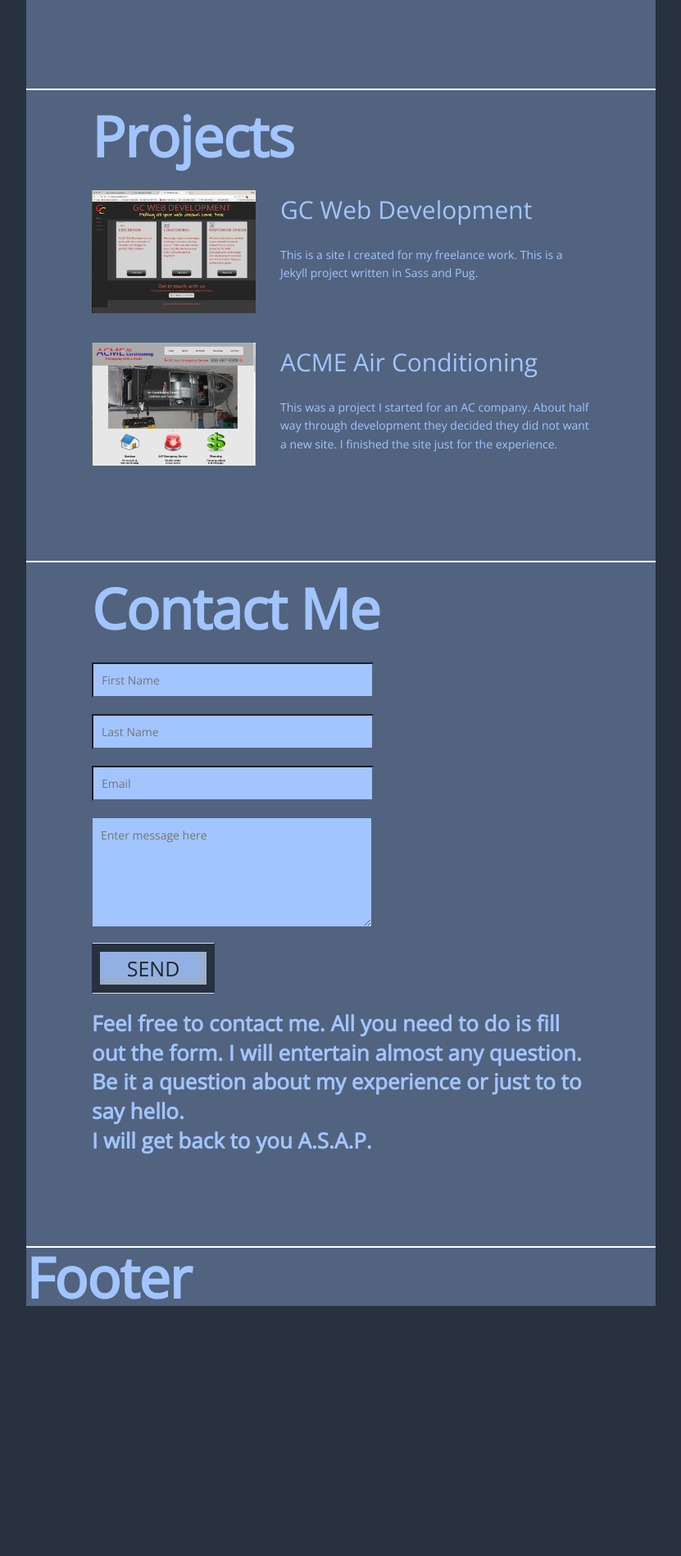
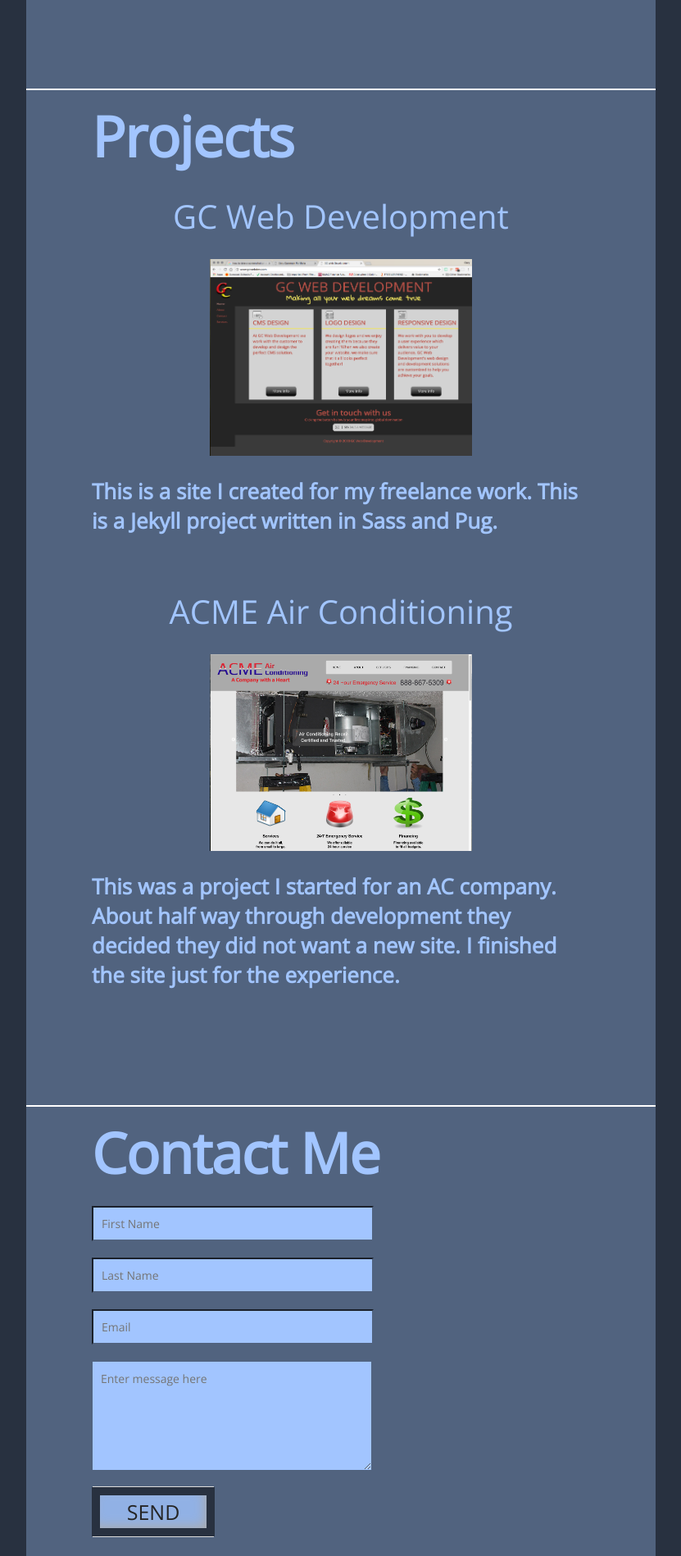
Before and after one commit to wingsfan70/portfolio, a Jekyll site: the page built from index.html, in a window 1280 px wide. Shown: the part 1055-2953 px from the top of the page at 82% size, without its empty margins (224-1055 px from the left). Built offline with Jekyll 4.4.1, drawn with Linux system fonts in a browser that asks for light colours; nearby versions of some CDN libraries; before the commit the page ends 2678 px from its top, so only the background shows below that.

Commit message:
Made minor adjustments to project section

```diff
--- a/_includes/project.html
+++ b/_includes/project.html
@@ -1,3 +1,3 @@
-<section class="project"><h1>Projects</h1><div class="example"><a href="http://www.gcwebdev.com"><img class="example-img" src="/assets/img/gcwebdev.png"/></a><div class="example-desc"><a class="example-title" href="http://www.gcwebdev.com"> GC Web Development</a><p class="example-text">This is a site I created for my freelance work. This is a Jekyll project written in
-Sass and Pug.</p></div></div><div class="example"><a href="https://wingsfan70.github.io/ACME_AC/"><img class="example-img" src="/assets/img/acmeair.png"/></a><div class="example-desc"><a class="example-title" href="https://wingsfan70.github.io/ACME_AC/">ACME Air Conditioning</a><p class="example-text">This was a project I started for an AC company. About half way through development
+<section class="project"><h1>Projects</h1><div class="example"><a class="example-title" href="http://www.gcwebdev.com"> GC Web Development</a><div class="example-desc"><a class="example-thumb" href="http://www.gcwebdev.com"><img class="example-img" src="/assets/img/gcwebdev.png"/></a><p class="bigger form-text">This is a site I created for my freelance work. This is a Jekyll project written in
+Sass and Pug.</p></div></div><div class="example"><a class="example-title" href="https://wingsfan70.github.io/ACME_AC/">ACME Air Conditioning</a><div class="example-desc"><a class="example-thumb" href="https://wingsfan70.github.io/ACME_AC/"><img class="example-img" src="/assets/img/acmeair.png"/></a><p class="bigger form-text">This was a project I started for an AC company. About half way through development
 they decided they did not want a new site. I finished the site just for the experience.    </p></div></div></section>
--- a/assets/css/main.css
+++ b/assets/css/main.css
@@ -662,37 +662,64 @@ textarea {
 .example {
   display: -ms-flexbox;
   display: flex;
-  -ms-flex-direction: row;
-      flex-direction: row;
+  -ms-flex-direction: column;
+      flex-direction: column;
   margin-bottom: 30px; }
-  @media (max-width: 660px) {
-    .example {
-      -ms-flex-direction: column;
-          flex-direction: column;
-      -ms-flex-align: center;
-          align-items: center; } }
+
+@media (max-width: 1300px) {
+  .example-thumb {
+    -ms-flex-item-align: center;
+        align-self: center; } }
+
+@media (max-width: 1150px) {
+  .example-thumb {
+    -ms-flex-item-align: start;
+        align-self: flex-start; } }
 
 .example-img {
-  width: 200px;
-  height: 150px; }
+  width: 320px;
+  height: 240px; }
+  @media (max-width: 1300px) {
+    .example-img {
+      margin-bottom: 20px; } }
+  @media (max-width: 825px) {
+    .example-img {
+      width: 250px; } }
   @media (max-width: 660px) {
     .example-img {
-      width: 300px;
-      height: 200px; } }
+      width: 320px; } }
+  @media (max-width: 445px) {
+    .example-img {
+      width: 250px; } }
 
 .example-title {
   margin: 0 0 20px 0;
-  font-size: 30px; }
-  @media (max-width: 720px) {
+  font-size: 40px;
+  -ms-flex-item-align: center;
+      align-self: center; }
+  @media (max-width: 750px) {
+    .example-title {
+      font-size: 35px; } }
+  @media (max-width: 600px) {
     .example-title {
       font-size: 25px; } }
 
 .example-desc {
   display: -ms-flexbox;
   display: flex;
-  -ms-flex-direction: column;
-      flex-direction: column;
-  margin-left: 30px; }
+  -ms-flex-direction: row;
+      flex-direction: row;
+  -ms-flex-wrap: nowrap;
+      flex-wrap: nowrap; }
+  @media (max-width: 1300px) {
+    .example-desc {
+      -ms-flex-direction: column;
+          flex-direction: column; } }
+  @media (max-width: 1115px) {
+    .example-desc {
+      -ms-flex-direction: row;
+          flex-direction: row; } }
   @media (max-width: 660px) {
     .example-desc {
-      margin-left: 0; } }
+      -ms-flex-direction: column;
+          flex-direction: column; } }
```
Also changed, not shown: _pugfiles/project.pug (+8 -8 lines), assets/css/3-sections/project.sass (+31 -13 lines), 3 other files.
